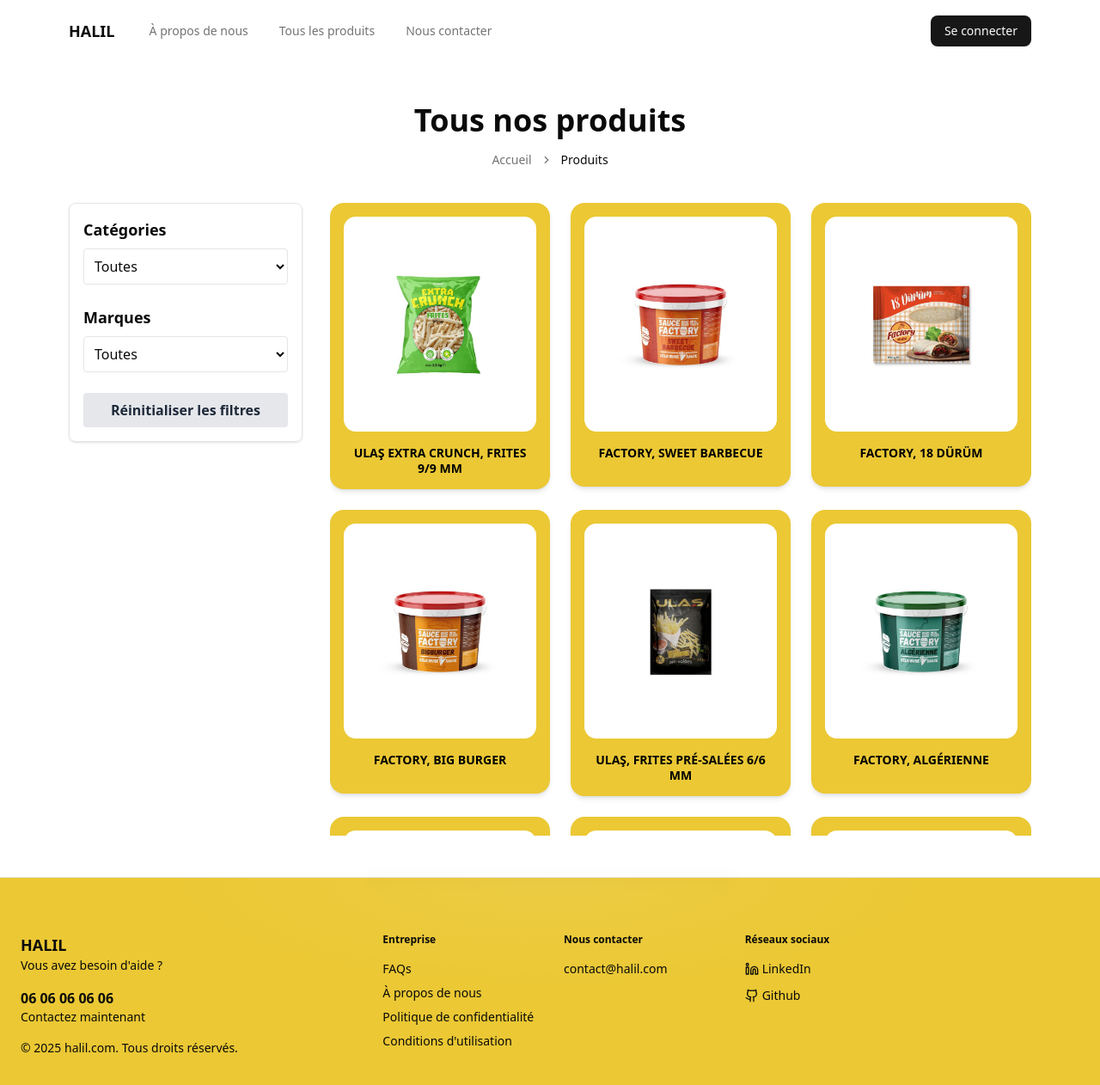
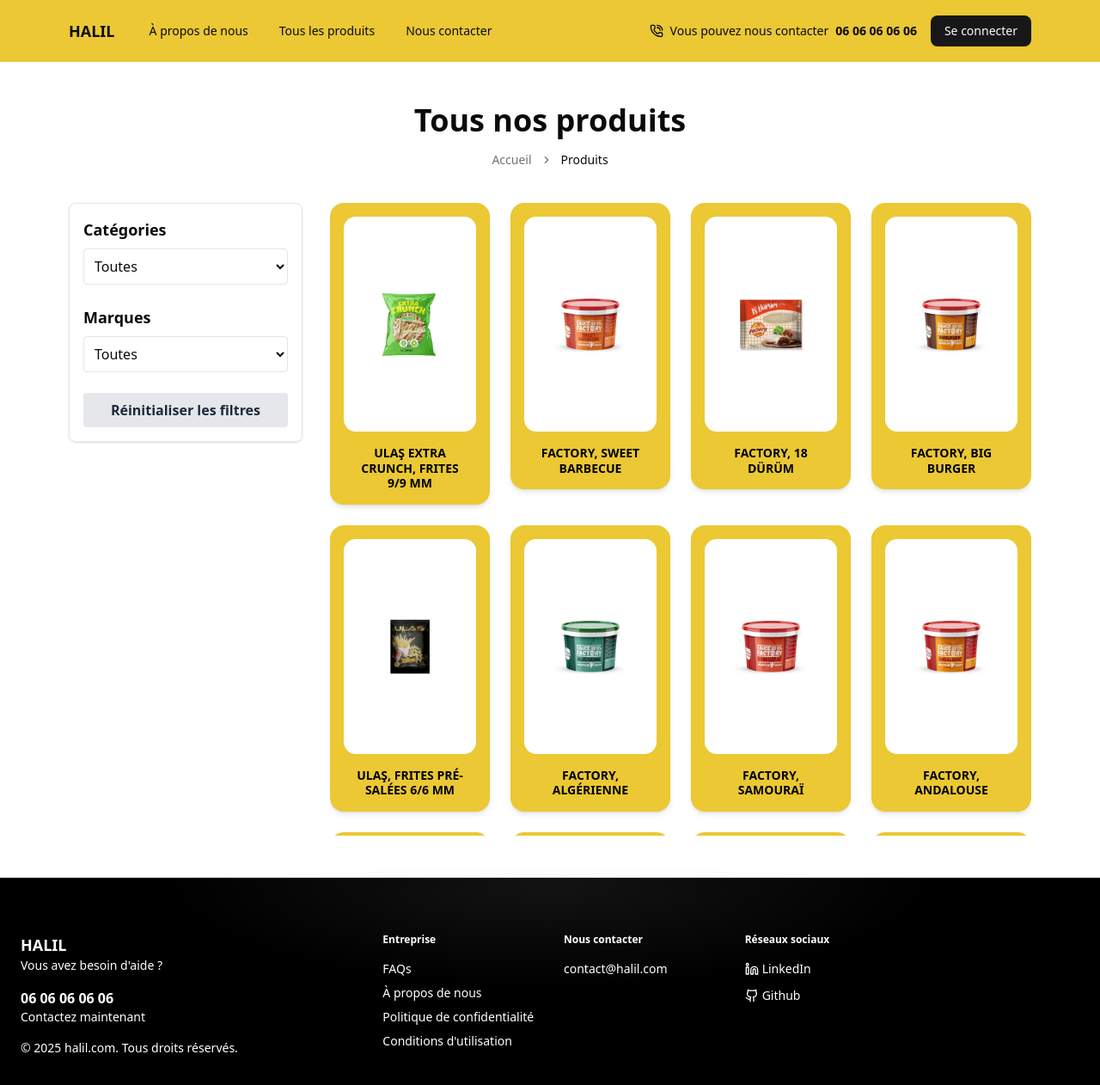
Before and after one commit to halil-digital/halil.com, a Next.js app in the folder apps/frontend/: page /products in a window 1280 px wide. Shown: the top 1262 px of the page at 86% size. Built offline with nearby package versions, Linux system fonts and the light colour scheme.

Commit message:
fix: landing page

```diff
--- a/apps/frontend/src/app/page.tsx
+++ b/apps/frontend/src/app/page.tsx
@@ -1,3 +1,4 @@
+import AdBar from "@/components/adbar";
 import { Faq } from "@/components/faq";
 import { Footer } from "@/components/footer-section";
 import { Navbar } from "@/components/navbar";
@@ -7,6 +8,7 @@
 export default function Home() {
   return (
     <div>
+      <AdBar />
       <Navbar />
       <Hero />
       <div className="flex flex-col items-center justify-center mx-20">
--- a/apps/frontend/src/app/products/[slug]/page.tsx
+++ b/apps/frontend/src/app/products/[slug]/page.tsx
@@ -66,9 +66,6 @@
               Catégorie : <b>{product.category}</b>
             </p>
 
-            {product.weight &&
-              product.certificate &&
-              product.storage_conditions && (
             <div className="bg-gray-50 p-6 rounded-xl border mt-6">
               <div className="grid grid-cols-1 sm:grid-cols-3 gap-6 text-center">
                 {product.weight && (
@@ -102,7 +99,6 @@
                 )}
               </div>
             </div>
-              )}
 
             <div className="space-y-1">
               <p className="text-sm text-gray-500">
--- /dev/null
+++ b/apps/frontend/src/components/adbar.tsx
@@ -0,0 +1,10 @@
+import { Truck } from "lucide-react";
+
+export default function AdBar() {
+  return (
+    <div className="flex justify-center items-center gap-2 bg-[#264f36] text-white py-1 font-bold text-sm">
+      <Truck />
+      Livraison en 48h
+    </div>
+  );
+}
--- a/apps/frontend/src/components/footer-section.tsx
+++ b/apps/frontend/src/components/footer-section.tsx
@@ -44,7 +44,7 @@
 
 export function Footer() {
   return (
-    <footer className="bg-[#ebc834] md:rounded-t-6xl relative w-full mx-auto flex flex-col items-center justify-center border-t bg-[radial-gradient(35%_128px_at_50%_0%,theme(backgroundColor.white/8%),transparent)] px-6 py-12 lg:py-16">
+    <footer className="bg-black text-white md:rounded-t-6xl relative w-full mx-auto flex flex-col items-center justify-center border-t bg-[radial-gradient(35%_128px_at_50%_0%,theme(backgroundColor.white/8%),transparent)] px-6 py-12 lg:py-16">
       <div className="bg-foreground/20 absolute top-0 left-1/2 h-px w-1/3 -translate-x-1/2 -translate-y-1/2 rounded-full blur" />
 
       <div className="grid w-full gap-8 xl:grid-cols-3 xl:gap-8">
@@ -63,7 +63,7 @@
             <AnimatedContainer key={section.label} delay={0.1 + index * 0.1}>
               <div className="mb-10 md:mb-0">
                 <h3 className="text-xs font-bold">{section.label}</h3>
-                <ul className="text-foreground mt-4 space-y-2 text-sm">
+                <ul className="text-white mt-4 space-y-2 text-sm">
                   {section.links.map((link) => (
                     <li key={link.title}>
                       <a
--- a/apps/frontend/src/components/navbar.tsx
+++ b/apps/frontend/src/components/navbar.tsx
@@ -1,4 +1,4 @@
-import { Menu } from "lucide-react";
+import { Menu, PhoneCall } from "lucide-react";
 
 import {
   Accordion,
@@ -80,8 +80,8 @@
   },
 }: Navbar1Props) => {
   return (
-    <section className="py-4 mx-20">
-      <div className="container max-w-none w-full">
+    <section className=" bg-[#ebc834]">
+      <div className="container max-w-none w-full py-4 px-20">
         <nav className="hidden justify-between lg:flex">
           <div className="flex items-center gap-6">
             <a href={logo.url} className="flex items-center gap-2">
@@ -98,7 +98,14 @@
               </NavigationMenu>
             </div>
           </div>
-          <div className="flex gap-2 items-center">
+          <div className="flex gap-4 items-center">
+            <span className="flex items-center gap-2 text-sm">
+              <PhoneCall size={16} />
+              Vous pouvez nous contacter{" "}
+              <a href="tel:+33606060606">
+                <b>06 06 06 06 06</b>
+              </a>
+            </span>
             <Button asChild variant={"default"}>
               <Link href={auth.login.url}>{auth.login.text}</Link>
             </Button>
@@ -155,6 +162,7 @@
                     </div>
                   )}
                   <div className="flex flex-col gap-3">
+                    <span>Vous pouvez nous contacter 06 06 06 06 06</span>
                     <Button asChild variant={"default"}>
                       <Link href={auth.login.url}>{auth.login.text}</Link>
                     </Button>
@@ -207,7 +215,7 @@
   return (
     <a
       key={item.title}
-      className="group inline-flex h-10 w-max items-center justify-center rounded-md bg-background px-4 py-2 text-sm font-medium text-muted-foreground transition-colors hover:bg-muted hover:text-accent-foreground"
+      className="bg-[#ebc834] group inline-flex h-10 w-max items-center justify-center rounded-md px-4 py-2 text-sm font-medium text-foreground transition-colors hover:bg-[#e9d990] hover:text-accent-foreground"
       href={item.url}
     >
       {item.title}
--- a/apps/frontend/src/components/products/ProductList.tsx
+++ b/apps/frontend/src/components/products/ProductList.tsx
@@ -15,7 +15,7 @@
   }
 
   return (
-    <div className="grid grid-cols-1 sm:grid-cols-2 md:grid-cols-3 gap-6">
+    <div className="grid grid-cols-2 sm:grid-cols-3 md:grid-cols-4 gap-6">
       {products.map((product) => (
         <ProductCard key={product.id} product={product} />
       ))}
--- a/apps/frontend/src/components/ui/login-form.tsx
+++ b/apps/frontend/src/components/ui/login-form.tsx
@@ -1,12 +1,16 @@
 "use client";
 import { cn } from "@/lib/utils";
+import { useRouter } from "next/navigation";
 import React from "react";
 import { Input } from "./input";
 import { Label } from "./label";
 
 export function LoginForm() {
+  const router = useRouter();
+
   const handleSubmit = (e: React.FormEvent<HTMLFormElement>) => {
     e.preventDefault();
+    router.push("/dashboard");
     console.log("Form submitted");
   };
   return (
```
Lines whose indentation alone changed are shown as unchanged.
